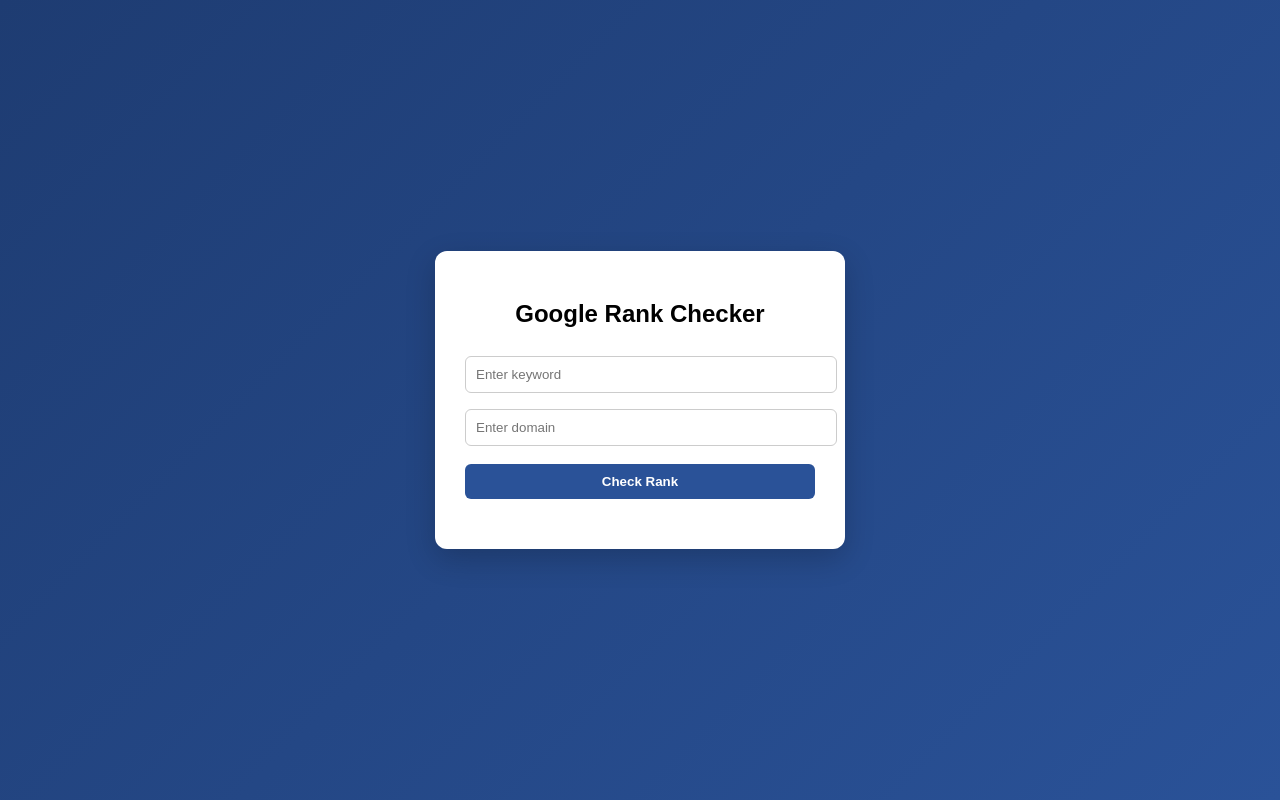
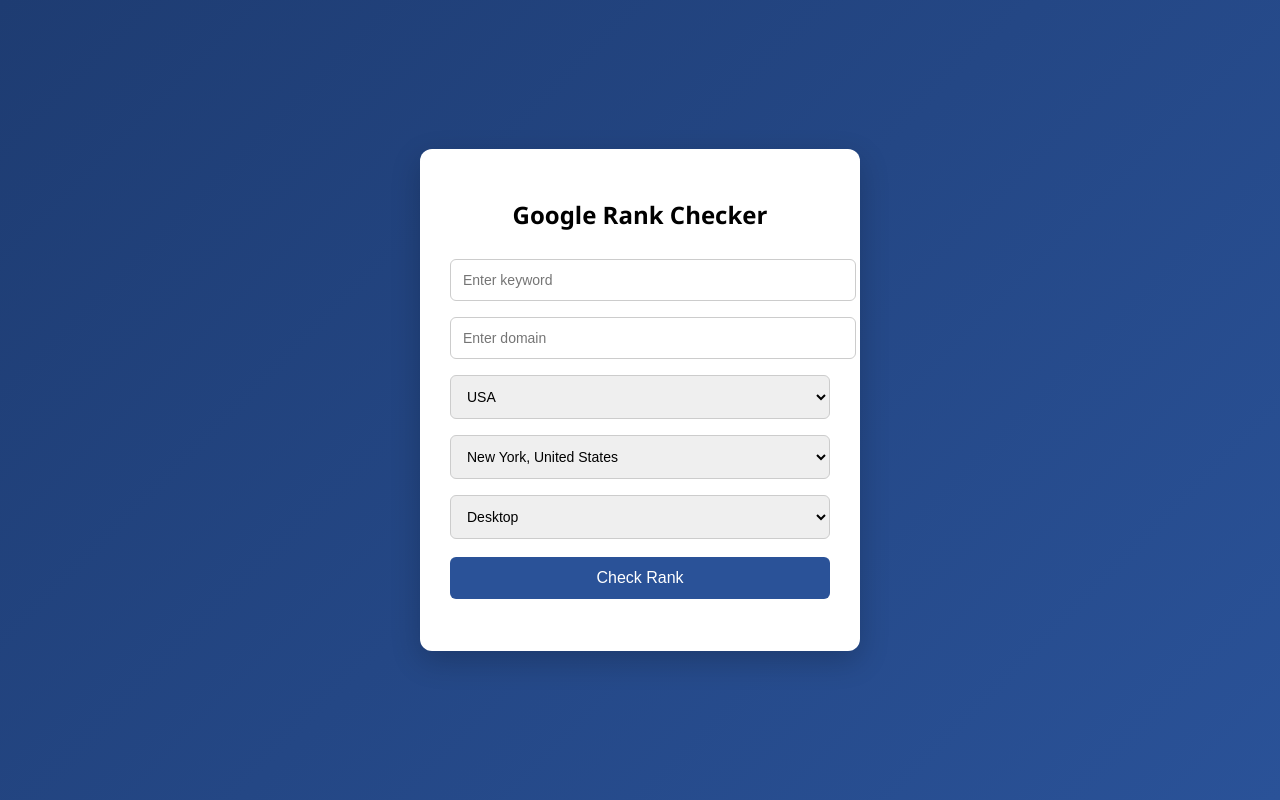
Before and after one commit to Sompa-Bhui/rank-checker, a Flask app: page / in a window 1280 px wide. Run offline with Flask 3, Linux system fonts and the light colour scheme.

Commit message:
final UI + features update

```diff
--- a/app.py
+++ b/app.py
@@ -613,72 +613,128 @@
 
 
 
+# from flask import Flask, request, jsonify, render_template
+# import requests
+
+# app = Flask(__name__)
+
+# API_KEY = "e8468c5e9a056abf61106e2ff915b4a19213d8d53cfa2a4397ab525b57fa8c18"
+
+
+# def get_rank(keyword, domain):
+#     url = "https://serpapi.com/search.json"
+
+#     params = {
+#         "q": keyword,
+#         "location": "India",
+#         "gl": "in",
+#         "hl": "en",
+#         "engine": "google",
+#         "num": 100,
+#         "api_key": API_KEY
+#     }
+
+#     try:
+#         response = requests.get(url, params=params)
+
+#         if response.status_code != 200:
+#             return "API Error"
+
+#         data = response.json()
+#         results = data.get("organic_results", [])
+
+#         for result in results:
+#             link = result.get("link", "")
+#             position = result.get("position", 0)
+
+#             if domain.lower() in link.lower():
+#                 return position
+
+#         return "Not found"
+
+#     except Exception as e:
+#         print("Error:", e)
+#         return "Error"
+
+
+# # ✅ homepage
+# @app.route("/")
+# def home():
+#     return render_template("index.html")
+
+
+# # ✅ API route
+# @app.route("/api/rank")
+# def rank():
+#     keyword = request.args.get("keyword")
+#     domain = request.args.get("domain")
+
+#     if not keyword or not domain:
+#         return jsonify({"error": "keyword and domain required"})
+
+#     result = get_rank(keyword, domain)
+
+#     return jsonify({
+#         "keyword": keyword,
+#         "domain": domain,
+#         "rank": result
+#     })
+
+
+# app = app
+
+
+
+
 from flask import Flask, request, jsonify, render_template
 import requests
+import os
 
 app = Flask(__name__)
 
-API_KEY = "e8468c5e9a056abf61106e2ff915b4a19213d8d53cfa2a4397ab525b57fa8c18"
+SERP_API_KEY = os.environ.get("e8468c5e9a056abf61106e2ff915b4a19213d8d53cfa2a4397ab525b57fa8c18")
 
+# simple usage counter (reset on deploy)
+usage_count = 0
 
-def get_rank(keyword, domain):
+@app.route("/")
+def home():
+    return render_template("index.html")
+
+@app.route("/api/rank")
+def get_rank():
+    global usage_count
+    usage_count += 1
+
+    keyword = request.args.get("keyword")
+    domain = request.args.get("domain")
+    location = request.args.get("location")
+    device = request.args.get("device")
+
     url = "https://serpapi.com/search.json"
 
     params = {
         "q": keyword,
-        "location": "India",
-        "gl": "in",
-        "hl": "en",
-        "engine": "google",
-        "num": 100,
-        "api_key": API_KEY
+        "api_key": SERP_API_KEY,
+        "location": location,
+        "device": device
     }
 
-    try:
-        response = requests.get(url, params=params)
+    res = requests.get(url, params=params)
+    data = res.json()
 
-        if response.status_code != 200:
-            return "API Error"
+    rank = "Not found"
 
-        data = response.json()
-        results = data.get("organic_results", [])
-
-        for result in results:
-            link = result.get("link", "")
-            position = result.get("position", 0)
-
-            if domain.lower() in link.lower():
-                return position
-
-        return "Not found"
-
-    except Exception as e:
-        print("Error:", e)
-        return "Error"
-
-
-# ✅ homepage
-@app.route("/")
-def home():
-    return render_template("index.html")
-
-
-# ✅ API route
-@app.route("/api/rank")
-def rank():
-    keyword = request.args.get("keyword")
-    domain = request.args.get("domain")
-
-    if not keyword or not domain:
-        return jsonify({"error": "keyword and domain required"})
-
-    result = get_rank(keyword, domain)
+    if "organic_results" in data:
+        for i, result in enumerate(data["organic_results"], start=1):
+            if domain in result.get("link", ""):
+                rank = i
+                break
 
     return jsonify({
-        "keyword": keyword,
-        "domain": domain,
-        "rank": result
+        "rank": rank,
+        "usage": usage_count
     })
 
-
-app = app
+if __name__ == "__main__":
+    app.run()
--- /dev/null
+++ b/static/script.js
@@ -0,0 +1,42 @@
+const cities = {
+  us: [
+    "New York, United States",
+    "Los Angeles, United States",
+    "Miami, United States"
+  ],
+  ca: [
+    "Toronto, Canada",
+    "Vancouver, Canada",
+    "Montreal, Canada"
+  ]
+};
+
+function updateCities() {
+  let country = document.getElementById("country").value;
+  let citySelect = document.getElementById("city");
+
+  citySelect.innerHTML = "";
+
+  cities[country].forEach(city => {
+    let option = document.createElement("option");
+    option.value = city;
+    option.text = city;
+    citySelect.appendChild(option);
+  });
+}
+
+async function checkRank() {
+  let keyword = document.getElementById("keyword").value;
+  let domain = document.getElementById("domain").value;
+  let country = document.getElementById("country").value;
+  let location = document.getElementById("city").value;
+  let device = document.getElementById("device").value;
+
+  let res = await fetch(`/api/rank?keyword=${keyword}&domain=${domain}&country=${country}&location=${location}&device=${device}`);
+  let data = await res.json();
+
+  document.getElementById("result").innerText = "Rank: " + data.rank;
+  document.getElementById("usage").innerText = "Monthly Usage: " + data.usage;
+}
+
+updateCities();
--- /dev/null
+++ b/static/style.css
@@ -0,0 +1,66 @@
+body {
+  margin: 0;
+  font-family: 'Segoe UI', Tahoma, sans-serif;
+  background: linear-gradient(135deg, #1e3c72, #2a5298);
+  height: 100vh;
+  display: flex;
+  justify-content: center;
+  align-items: center;
+}
+
+.container {
+  background: #ffffff;
+  padding: 30px;
+  border-radius: 12px;
+  width: 380px;
+  box-shadow: 0 10px 30px rgba(0,0,0,0.2);
+  text-align: center;
+}
+
+h2 {
+  margin-bottom: 20px;
+}
+
+input, select {
+  width: 100%;
+  padding: 12px;
+  margin: 8px 0;
+  border-radius: 6px;
+  border: 1px solid #ccc;
+  font-size: 14px;
+}
+
+input:focus, select:focus {
+  outline: none;
+  border-color: #2a5298;
+}
+
+button {
+  width: 100%;
+  padding: 12px;
+  margin-top: 10px;
+  background: #2a5298;
+  color: white;
+  border: none;
+  border-radius: 6px;
+  font-size: 16px;
+  cursor: pointer;
+  transition: 0.3s;
+}
+
+button:hover {
+  background: #1e3c72;
+}
+
+#result {
+  margin-top: 15px;
+  font-size: 22px;
+  font-weight: bold;
+  color: green;
+}
+
+#usage {
+  margin-top: 10px;
+  font-size: 14px;
+  color: #555;
+}
--- a/templates/index.html
+++ b/templates/index.html
@@ -1,98 +1,37 @@
 <!DOCTYPE html>
-<html lang="en">
+<html>
 <head>
-  <meta charset="UTF-8">
   <title>Rank Checker</title>
-  <style>
-    body {
-      margin: 0;
-      font-family: Arial, sans-serif;
-      background: linear-gradient(135deg, #1e3c72, #2a5298);
-      height: 100vh;
-      display: flex;
-      align-items: center;
-      justify-content: center;
-    }
-
-    .container {
-      background: white;
-      padding: 30px;
-      border-radius: 12px;
-      width: 350px;
-      text-align: center;
-      box-shadow: 0 10px 30px rgba(0,0,0,0.2);
-    }
-
-    h2 {
-      margin-bottom: 20px;
-    }
-
-    input {
-      width: 100%;
-      padding: 10px;
-      margin: 8px 0;
-      border-radius: 6px;
-      border: 1px solid #ccc;
-    }
-
-    button {
-      width: 100%;
-      padding: 10px;
-      background: #2a5298;
-      color: white;
-      border: none;
-      border-radius: 6px;
-      cursor: pointer;
-      font-weight: bold;
-      margin-top: 10px;
-    }
-
-    button:hover {
-      background: #1e3c72;
-    }
-
-    .result {
-      margin-top: 20px;
-      font-size: 20px;
-      font-weight: bold;
-      color: green;
-    }
-
-    .loading {
-      margin-top: 10px;
-      color: gray;
-    }
-  </style>
+  <link rel="stylesheet" href="/static/style.css">
 </head>
 <body>
 
 <div class="container">
+
   <h2>Google Rank Checker</h2>
 
   <input id="keyword" placeholder="Enter keyword">
   <input id="domain" placeholder="Enter domain">
 
+  <select id="country" onchange="updateCities()">
+    <option value="us">USA</option>
+    <option value="ca">Canada</option>
+  </select>
+
+  <select id="city"></select>
+
+  <select id="device">
+    <option value="desktop">Desktop</option>
+    <option value="mobile">Mobile</option>
+  </select>
+
   <button onclick="checkRank()">Check Rank</button>
 
-  <div class="loading" id="loading"></div>
-  <div class="result" id="result"></div>
+  <p id="usage"></p>
+  <h3 id="result"></h3>
+
 </div>
 
-<script>
-async function checkRank() {
-    let keyword = document.getElementById("keyword").value;
-    let domain = document.getElementById("domain").value;
-
-    document.getElementById("loading").innerText = "Checking...";
-    document.getElementById("result").innerText = "";
-
-    let res = await fetch(`/api/rank?keyword=${keyword}&domain=${domain}`);
-    let data = await res.json();
-
-    document.getElementById("loading").innerText = "";
-    document.getElementById("result").innerText = "Rank: " + data.rank;
-}
-</script>
-
+<script src="/static/script.js"></script>
 </body>
 </html>
```
